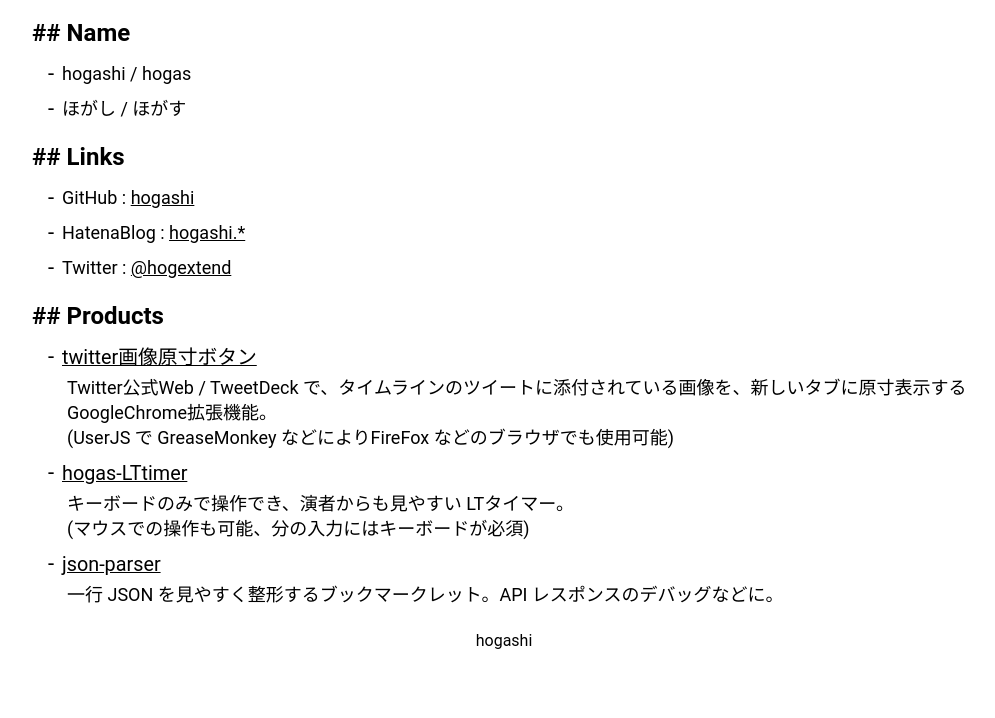
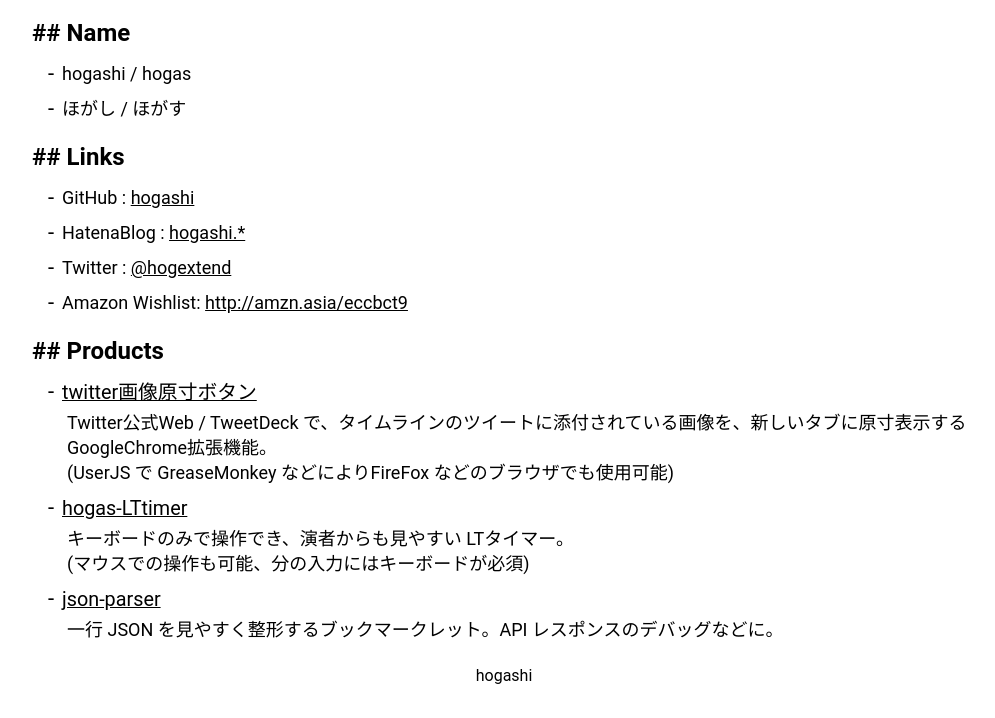
Before and after one commit to hogashi/hogashi.github.io, a plain HTML site: page index.html in a window 1280 px wide. Shown: the part 133-851 px from the top of the page, without its empty margins (136-1131 px from the left). Before the commit the page ends 816 px from the top, so only its background shows below. Drawn offline with Linux system fonts and the light colour scheme.

Commit message:
Update index.html

```diff
--- a/index.html
+++ b/index.html
@@ -114,6 +114,9 @@
                   <li class="Twitter">
                     Twitter : <a href="https://twitter.com/hogextend" target="_blank">@hogextend</a>
                   </li>
+                  <li class="Wishlist">
+                    Amazon Wishlist: <a href="http://amzn.asia/eccbct9" target="_blank">http://amzn.asia/eccbct9</a>
+                  </li>
                 </ul>
               </section>
               <section class="products">
```
